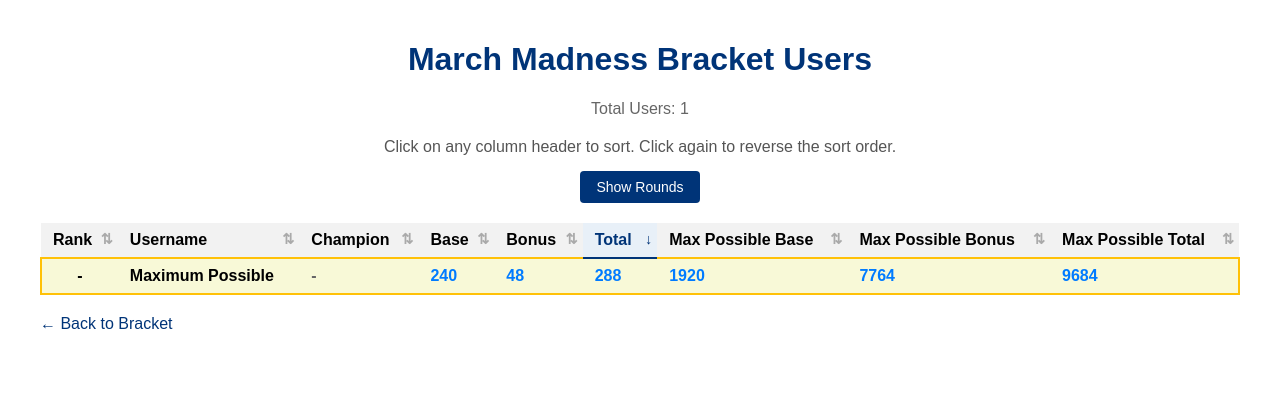
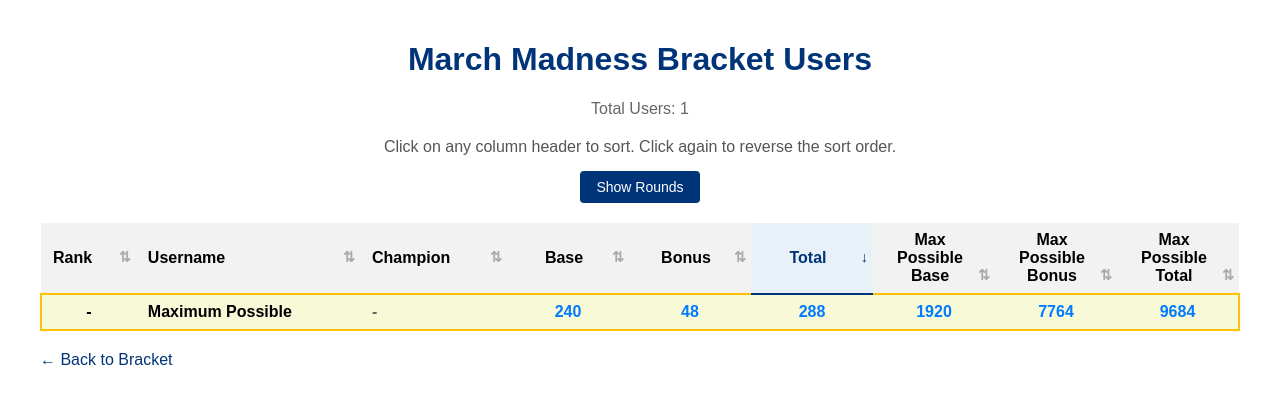
Before and after one commit to gregbkatz/madness, a Flask app: page /users-list in a window 1280 px wide. Shown: the top 404 px of the page. Run offline with Flask 2, Linux system fonts and the light colour scheme.

Commit message:
fixed widths

```diff
--- a/templates/users_list.html
+++ b/templates/users_list.html
@@ -237,6 +237,22 @@
         .hidden-round {
             display: none;
         }
+
+        /* Add a new CSS class for numeric columns */
+        .numeric-column {
+            width: 90px;
+            text-align: center;
+        }
+
+        .numeric-column .correct-picks-value {
+            display: block;
+            text-align: center;
+        }
+
+        /* Update the sortable header styles for numeric columns */
+        th.sortable.numeric-column {
+            text-align: center;
+        }
     </style>
 </head>
 
@@ -272,22 +288,24 @@
                 <!-- <th colspan="5" style="text-align: center;">Bonus & Total</th> -->
             </tr>
             <tr>
-                <th class="sortable round-col hidden-round" data-sort="round_1_score" data-round="round_1">Round of 32
-                </th>
-                <th class="sortable round-col hidden-round" data-sort="round_2_score" data-round="round_2">Sweet 16</th>
-                <th class="sortable round-col hidden-round" data-sort="round_3_score" data-round="round_3">Elite 8</th>
-                <th class="sortable round-col hidden-round" data-sort="final_four_score" data-round="final_four">Final
-                    Four</th>
-                <th class="sortable round-col hidden-round" data-sort="championship_score" data-round="championship">
-                    Final</th>
-                <th class="sortable round-col hidden-round" data-sort="champion_score" data-round="champion">Champion
-                </th>
-                <th class="sortable" data-sort="total_score">Base</th>
-                <th class="sortable" data-sort="total_bonus">Bonus</th>
-                <th class="sortable" data-sort="total_with_bonus">Total</th>
-                <th class="sortable" data-sort="max_possible_base">Max Possible Base</th>
-                <th class="sortable" data-sort="max_possible_bonus">Max Possible Bonus</th>
-                <th class="sortable" data-sort="max_possible_total">Max Possible Total</th>
+                <th class="sortable round-col hidden-round numeric-column" data-sort="round_1_score"
+                    data-round="round_1">Round of 32</th>
+                <th class="sortable round-col hidden-round numeric-column" data-sort="round_2_score"
+                    data-round="round_2">Sweet 16</th>
+                <th class="sortable round-col hidden-round numeric-column" data-sort="round_3_score"
+                    data-round="round_3">Elite 8</th>
+                <th class="sortable round-col hidden-round numeric-column" data-sort="final_four_score"
+                    data-round="final_four">Final Four</th>
+                <th class="sortable round-col hidden-round numeric-column" data-sort="championship_score"
+                    data-round="championship">Final</th>
+                <th class="sortable round-col hidden-round numeric-column" data-sort="champion_score"
+                    data-round="champion">Champion</th>
+                <th class="sortable numeric-column" data-sort="total_score">Base</th>
+                <th class="sortable numeric-column" data-sort="total_bonus">Bonus</th>
+                <th class="sortable numeric-column" data-sort="total_with_bonus">Total</th>
+                <th class="sortable numeric-column" data-sort="max_possible_base">Max Possible Base</th>
+                <th class="sortable numeric-column" data-sort="max_possible_bonus">Max Possible Bonus</th>
+                <th class="sortable numeric-column" data-sort="max_possible_total">Max Possible Total</th>
             </tr>
         </thead>
         <tbody>
@@ -303,24 +321,36 @@
                         {% endif %}
                     </td>
                     <td>{% if user.champion %}{{ user.champion }}{% else %}<span class="empty">-</span>{% endif %}</td>
-                    <td class="round-col hidden-round" data-round="round_1"><span class="correct-picks-value">{{
+                    <td class="round-col hidden-round numeric-column" data-round="round_1"><span
+                            class="correct-picks-value">{{
                             user.correct_picks.round_1_score }}</span></td>
-                    <td class="round-col hidden-round" data-round="round_2"><span class="correct-picks-value">{{
+                    <td class="round-col hidden-round numeric-column" data-round="round_2"><span
+                            class="correct-picks-value">{{
                             user.correct_picks.round_2_score }}</span></td>
-                    <td class="round-col hidden-round" data-round="round_3"><span class="correct-picks-value">{{
+                    <td class="round-col hidden-round numeric-column" data-round="round_3"><span
+                            class="correct-picks-value">{{
                             user.correct_picks.round_3_score }}</span></td>
-                    <td class="round-col hidden-round" data-round="final_four"><span class="correct-picks-value">{{
+                    <td class="round-col hidden-round numeric-column" data-round="final_four"><span
+                            class="correct-picks-value">{{
                             user.correct_picks.final_four_score }}</span></td>
-                    <td class="round-col hidden-round" data-round="championship"><span class="correct-picks-value">{{
+                    <td class="round-col hidden-round numeric-column" data-round="championship"><span
+                            class="correct-picks-value">{{
                             user.correct_picks.championship_score }}</span></td>
-                    <td class="round-col hidden-round" data-round="champion"><span class="correct-picks-value">{{
+                    <td class="round-col hidden-round numeric-column" data-round="champion"><span
+                            class="correct-picks-value">{{
                             user.correct_picks.champion_score }}</span></td>
-                    <td><span class="correct-picks-value">{{ user.correct_picks.total_score }}</span></td>
-                    <td><span class="correct-picks-value">{{ user.correct_picks.total_bonus }}</span></td>
-                    <td><span class="correct-picks-value">{{ user.correct_picks.total_with_bonus }}</span></td>
-                    <td><span class="correct-picks-value">{{ user.max_possible_base }}</span></td>
-                    <td><span class="correct-picks-value">{{ user.max_possible_bonus }}</span></td>
-                    <td><span class="correct-picks-value">{{ user.max_possible_total }}</span></td>
+                    <td class="numeric-column"><span class="correct-picks-value">{{ user.correct_picks.total_score
+                            }}</span></td>
+                    <td class="numeric-column"><span class="correct-picks-value">{{ user.correct_picks.total_bonus
+                            }}</span></td>
+                    <td class="numeric-column"><span class="correct-picks-value">{{ user.correct_picks.total_with_bonus
+                            }}</span></td>
+                    <td class="numeric-column"><span class="correct-picks-value">{{ user.max_possible_base }}</span>
+                    </td>
+                    <td class="numeric-column"><span class="correct-picks-value">{{ user.max_possible_bonus }}</span>
+                    </td>
+                    <td class="numeric-column"><span class="correct-picks-value">{{ user.max_possible_total }}</span>
+                    </td>
                     </tr>
                     {% endfor %}
         </tbody>
```
